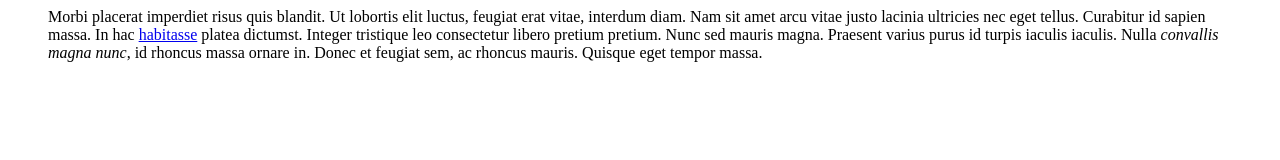
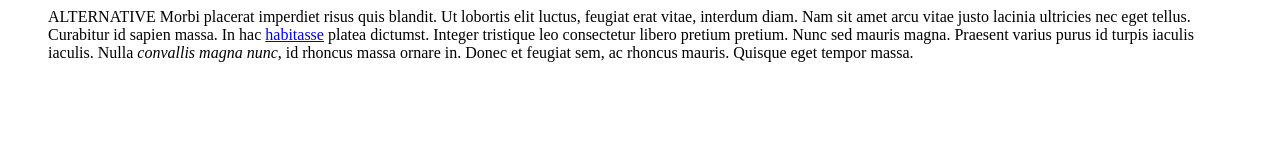
Before and after one commit to ANNMARYGITHUB/LOADBALANCER, a plain HTML site: page index.html in a window 1280 px wide. Drawn offline with Linux system fonts and the light colour scheme.

Commit message:
Update index.html

```diff
--- a/index.html
+++ b/index.html
@@ -6,7 +6,7 @@
   </head>
   <body>
     <blockquote>
-      Morbi placerat imperdiet risus quis blandit. Ut lobortis elit luctus, feugiat erat vitae, interdum diam. Nam sit amet arcu vitae justo lacinia ultricies nec eget tellus. Curabitur id sapien massa. In hac <a href="#">habitasse</a> platea dictumst. Integer tristique leo consectetur libero pretium pretium. Nunc sed mauris magna. Praesent varius purus id turpis iaculis iaculis. Nulla <em>convallis magna nunc</em>, id rhoncus massa ornare in. Donec et feugiat sem, ac rhoncus mauris. Quisque eget tempor massa.
+      ALTERNATIVE Morbi placerat imperdiet risus quis blandit. Ut lobortis elit luctus, feugiat erat vitae, interdum diam. Nam sit amet arcu vitae justo lacinia ultricies nec eget tellus. Curabitur id sapien massa. In hac <a href="#">habitasse</a> platea dictumst. Integer tristique leo consectetur libero pretium pretium. Nunc sed mauris magna. Praesent varius purus id turpis iaculis iaculis. Nulla <em>convallis magna nunc</em>, id rhoncus massa ornare in. Donec et feugiat sem, ac rhoncus mauris. Quisque eget tempor massa.
     </blockquote>
   </body>
 </html>
```
